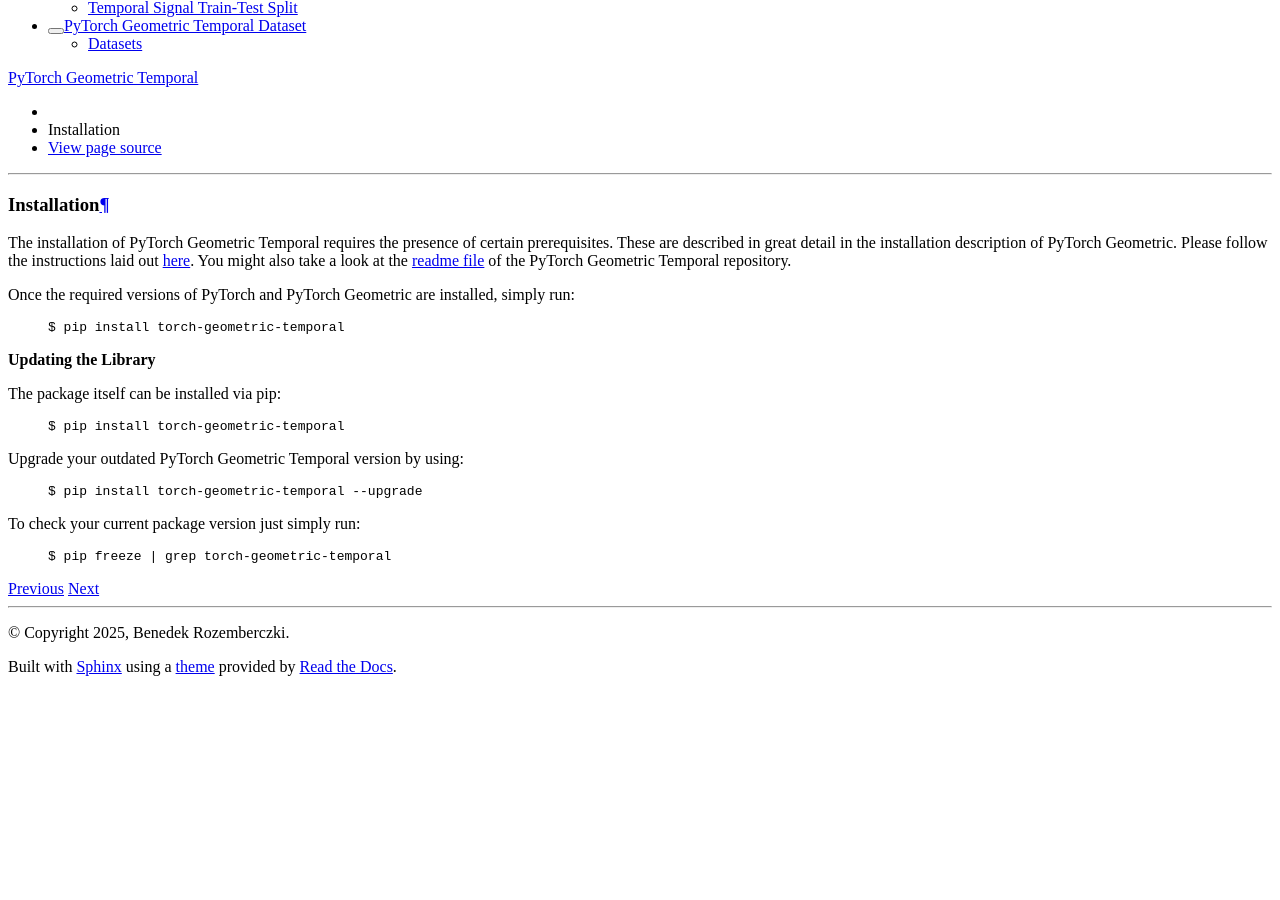
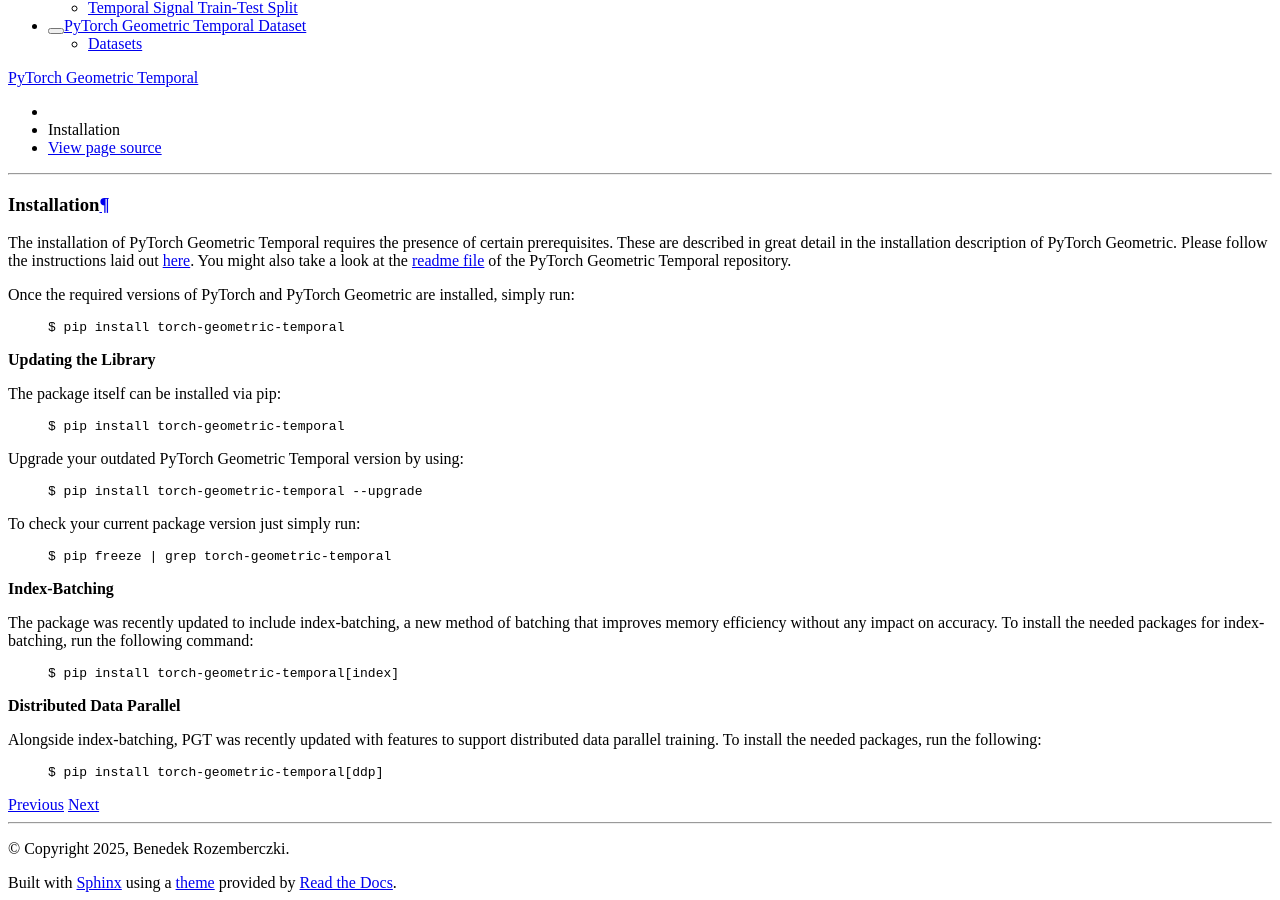
Before and after one commit to benedekrozemberczki/pytorch_geometric_temporal, a Sphinx documentation site: the page built from docs/source/notes/installation.rst, in a window 1280 px wide and 900 px high, scrolled down 1238 px. Built offline with Sphinx 7.4.7 and the Read the Docs theme 3.1.0, drawn with Linux system fonts in a browser that asks for light colours; before the commit the page ends 1922 px from its top, so only the background shows below that.

Commit message:
added note on how to install with index-batching / ddp support

```diff
--- a/docs/source/notes/installation.rst
+++ b/docs/source/notes/installation.rst
@@ -29,3 +29,22 @@ To check your current package version just simply run:
     .. code-block:: none
 
         $ pip freeze | grep torch-geometric-temporal
+
+**Index-Batching**
+
+The package was recently updated to include index-batching, a new method of batching that improves
+memory efficiency without any impact on accuracy. To install the needed packages for index-batching,
+run the following command:
+
+    .. code-block:: none
+
+        $ pip install torch-geometric-temporal[index]
+
+**Distributed Data Parallel**
+
+Alongside index-batching, PGT was recently updated with features to support distributed data parallel training.
+To install the needed packages, run the following:
+
+    .. code-block:: none
+
+        $ pip install torch-geometric-temporal[ddp]
```
